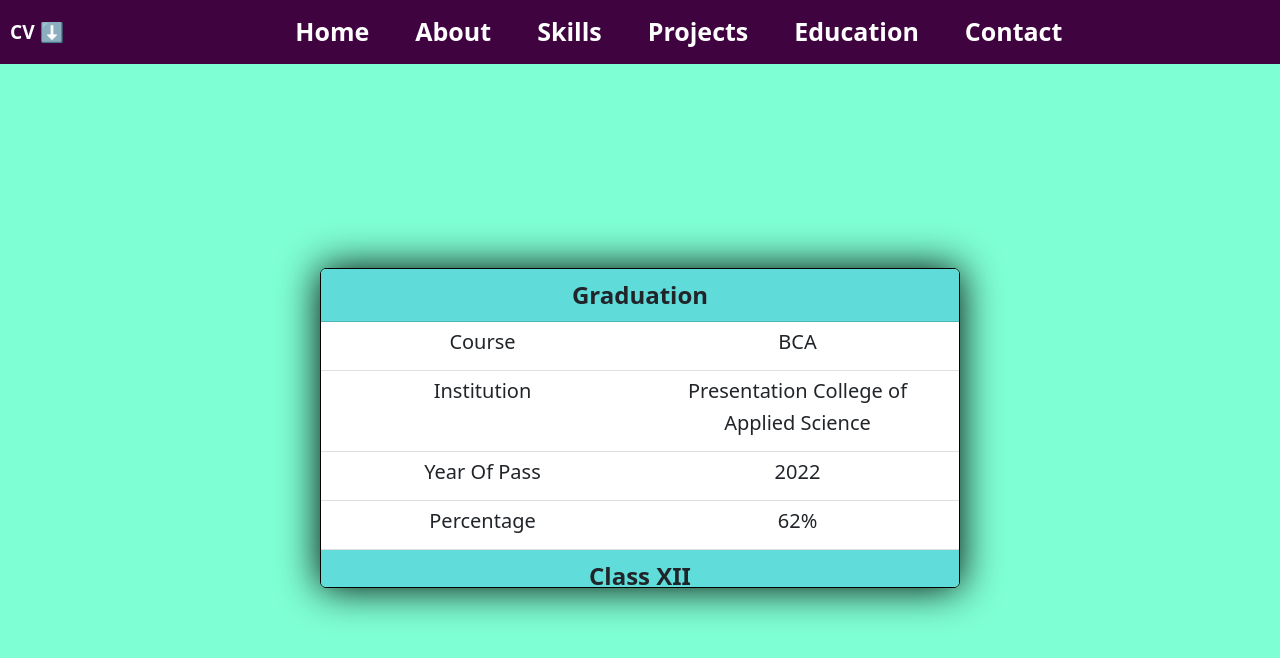
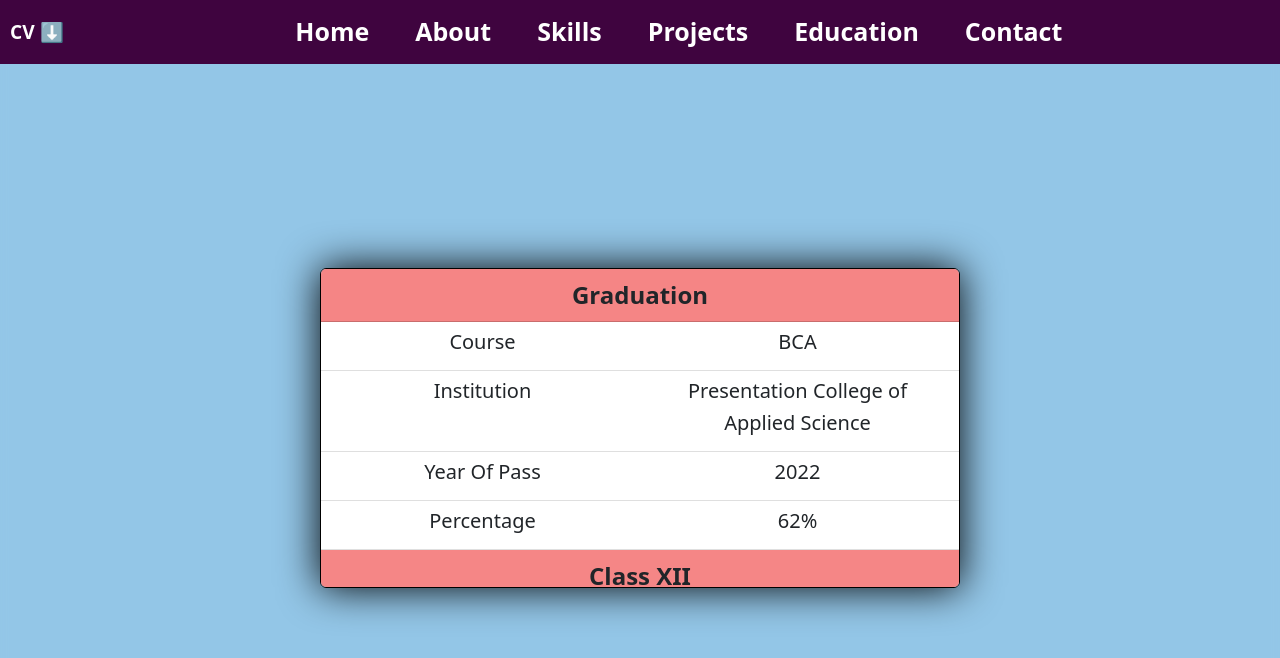
Before and after one commit to JoshuaJohnson8848/JoshuaPortfolio, a React (Create React App) app: page /education in a window 1280 px wide. Shown: the top 658 px of the page. Built offline with nearby package versions, Linux system fonts and the light colour scheme; the HTML template or start-up script is replaced by a standard one.

Commit message:
Chnaged Some Files and Styles

```diff
--- a/src/Components/Banner/Banner.css
+++ b/src/Components/Banner/Banner.css
@@ -2,7 +2,8 @@ body {
   background-size: cover;
   /* background-image: url('../../assets/coding3.jpg'); */
   /* background-image: url('../../assets/dreamstime.jpg'); */
-  background-color: aquamarine;
+  /* background-color: aquamarine; */
+  background-color: #93c6e7;
   backdrop-filter: blur(5px);
 }
 
--- a/src/Components/Education/Education.css
+++ b/src/Components/Education/Education.css
@@ -1,7 +1,8 @@
 .education_card {
   width: 40rem;
   height: 20rem;
-  background-color: rgb(99, 227, 225);
+  /* background-color: rgb(99, 227, 225); */
+  background-color: #fd8a8a;
   border: 1px solid black;
   overflow-y: scroll;
 }
```
Also changed, not shown: src/assets/JOSHUA_JOHNSON_Pic.jpg (added), 1 other file (tests, documents, lock files or other folders).
